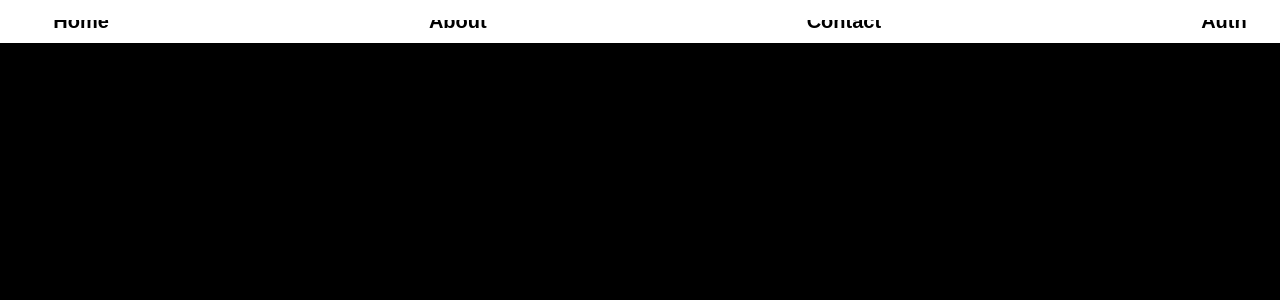
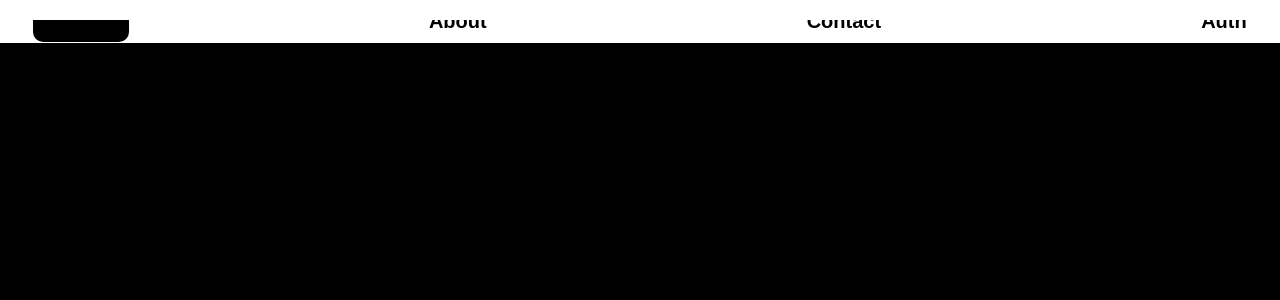
Before and after one commit to Eshhaa11/React-lesson1, a React (Create React App) app: page /about in a window 1280 px wide. In both pictures the pointer is over the link "Home". Shown: the top 300 px of the page. Built offline with nearby package versions, Linux system fonts and the light colour scheme.

Commit message:
style: Add hover effect with black background and border-radius to navigation links for improved aesthetics

```diff
--- a/src/Components/HeaderComponent.css
+++ b/src/Components/HeaderComponent.css
@@ -20,3 +20,8 @@ header {
     padding: 10px 20px;
     cursor: pointer;
 }
+
+.nav-links:hover {
+    background-color: black;
+    border-radius: 10px;
+}
```
